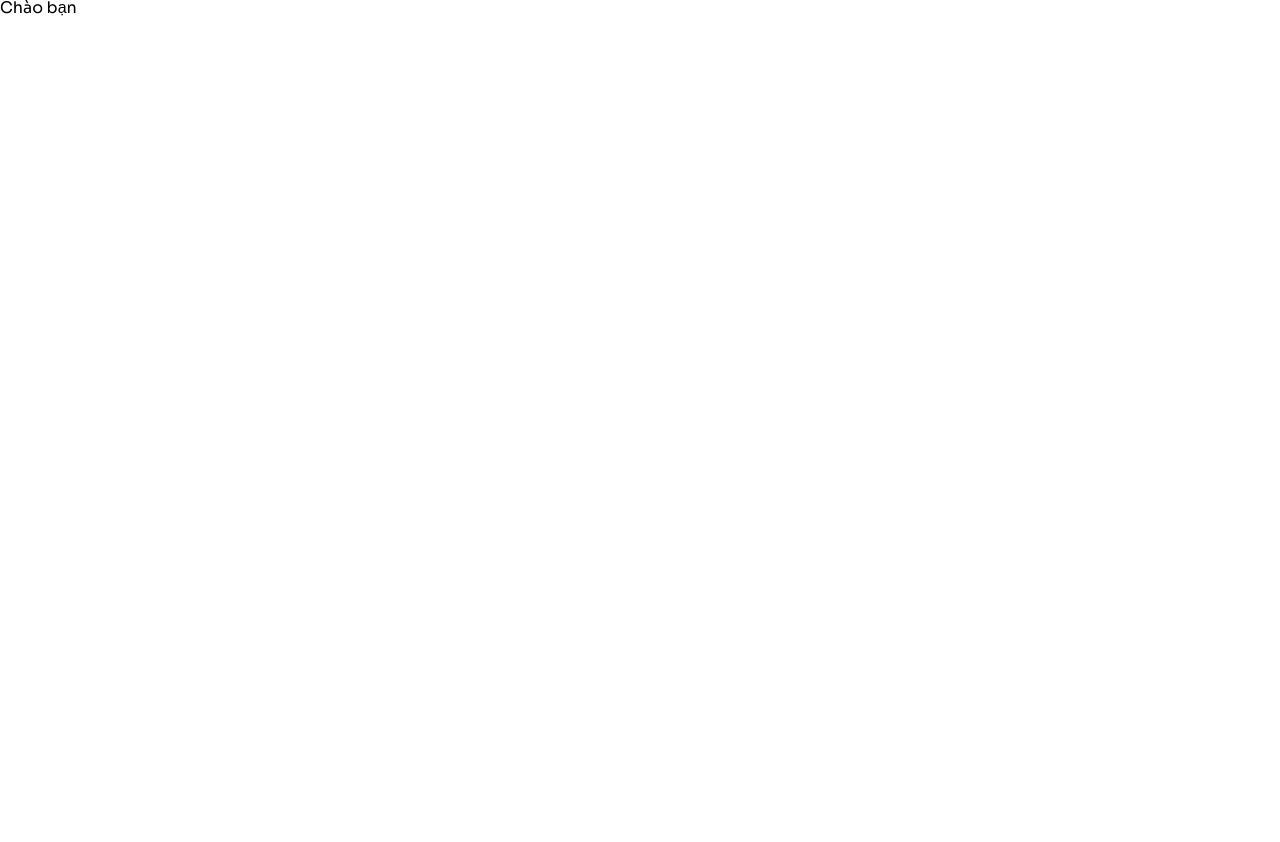
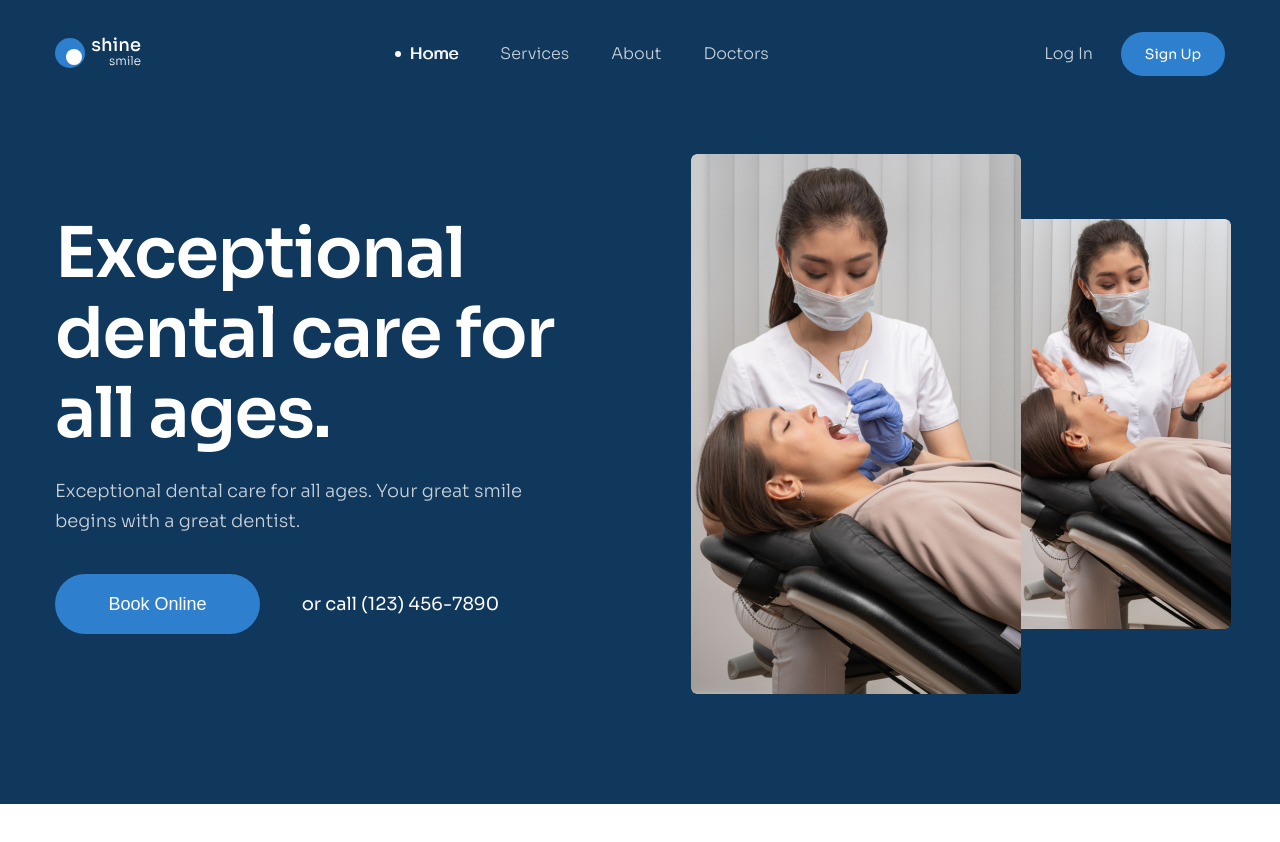
Before and after one commit to mycvlnn/dental-care-landing-page, a plain HTML site: page index.html in a window 1280 px wide. Shown: the top 842 px of the page. Before the commit the page ends 800 px from the top, so only its background shows below. Drawn offline with Linux system fonts and the light colour scheme.

Commit message:
feat: header, hero

```diff
--- a/assets/css/styles.css
+++ b/assets/css/styles.css
@@ -3,6 +3,7 @@
 }
 
 :root {
+    --width-container: 1170px;
     --primary-color: #2e80ce;
     --secondary: #10375c;
     --text-desc: #575f66;
@@ -19,6 +20,8 @@ body {
     font-family: Sora, sans-serif;
 }
 
+/*  ======================== Common ========================  */
+
 .line-number {
     display: -webkit-box;
     -webkit-line-clamp: var(--line-clamp, 2);
@@ -34,3 +37,158 @@ body {
 .line-clamp-3 {
     --line-clamp: 1;
 }
+
+a {
+    text-decoration: none;
+}
+
+.container {
+    width: var(--width-container);
+    max-width: calc(100% - 40px);
+    margin-left: auto;
+    margin-right: auto;
+}
+
+.btn {
+    display: inline-block;
+    text-align: center;
+    min-width: 205px;
+    font-weight: 400;
+    font-size: 1.8rem;
+    line-height: 60px;
+    padding: 0 20px;
+    color: #fff;
+    background: var(--primary-color);
+    border-radius: 999px;
+    cursor: pointer;
+    border: none;
+}
+
+.row-center {
+    display: flex;
+    align-items: center;
+}
+
+/* ======================== End Common ======================== */
+
+/* ======================== Header ======================== */
+
+.header {
+    padding-top: 30px;
+    padding-bottom: 15px;
+    background-color: var(--secondary);
+}
+
+.header .container {
+    justify-content: space-between;
+}
+
+.header--fixed {
+    position: sticky;
+    top: -15px;
+    left: 0;
+    right: 0;
+    z-index: 1;
+}
+
+/* ======================== Navbar ======================== */
+
+.navbar__list {
+    display: flex;
+    align-items: center;
+}
+
+.authen__login,
+.navbar__link {
+    font-weight: 300;
+    line-height: 1.75;
+    color: var(--text-header);
+    padding: 10px 21px;
+}
+
+.navbar__item.active .navbar__link {
+    color: #fff;
+    text-shadow: 1px 0 0 currentColor;
+    display: flex;
+    align-items: center;
+    transition: all linear 0.3s;
+}
+
+.navbar__item.active .navbar__link::before {
+    content: "";
+    width: 6px;
+    height: 6px;
+    border-radius: 999px;
+    background-color: #fff;
+    margin-right: 8px;
+}
+
+.navbar__item:hover .navbar__link {
+    color: #fff;
+    text-shadow: 1px 0 0 currentColor;
+}
+
+/* ======================== Authen ======================== */
+
+.authen .authen__signup {
+    line-height: 44px;
+    min-width: 104px;
+    font-size: 1.4rem;
+    margin-left: 7px;
+}
+
+/* ======================== Hero ======================== */
+
+.hero {
+    padding: 61px 0 110px;
+    background-color: var(--secondary);
+}
+
+.hero__info {
+    flex: 1;
+    padding-right: 113px;
+}
+
+.hero__heading {
+    font-weight: 600;
+    font-size: 7rem;
+    line-height: 1.14;
+    letter-spacing: -0.02em;
+    color: #fff;
+}
+
+.hero__desc {
+    margin-top: 22px;
+    font-weight: 300;
+    font-size: 1.8rem;
+    line-height: 1.67;
+    color: var(--text-header);
+}
+
+.hero__cta {
+    margin-top: 38px;
+}
+
+.hero__phone {
+    margin-left: 38px;
+    font-weight: 400;
+    font-size: 1.8rem;
+    line-height: 1.67;
+    color: #ffffff;
+}
+
+.hero__media {
+    width: 534px;
+}
+
+.hero__img:first-child {
+    width: 330px;
+    height: 540px;
+    border-radius: 6px;
+}
+
+.hero__img:last-child {
+    width: 210px;
+    height: 410px;
+    border-radius: 0px 6px 6px 0px;
+}
--- a/index.html
+++ b/index.html
@@ -58,7 +58,74 @@
 
         <!--  -->
     </head>
-    <body>
-        <h1>Chào bạn</h1>
+    <body style="height: 4000px">
+        <!-- Header -->
+        <header class="header header--fixed">
+            <div class="container row-center">
+                <!-- Logo -->
+                <a href="#" class="logo">
+                    <img src="./assets/icons/logo.svg" alt="shine smile" />
+                </a>
+                <!-- Navbar -->
+                <nav class="navbar">
+                    <ul class="navbar__list">
+                        <li class="navbar__item active">
+                            <a href="#!" class="navbar__link">Home</a>
+                        </li>
+                        <li class="navbar__item">
+                            <a href="#!" class="navbar__link">Services</a>
+                        </li>
+                        <li class="navbar__item">
+                            <a href="#!" class="navbar__link">About</a>
+                        </li>
+                        <li class="navbar__item">
+                            <a href="#!" class="navbar__link">Doctors</a>
+                        </li>
+                    </ul>
+                </nav>
+                <!-- authentication -->
+                <div class="authen row-center">
+                    <a href="#!" class="authen__login">Log In</a>
+                    <a href="#!" class="btn authen__signup">Sign Up</a>
+                </div>
+            </div>
+        </header>
+
+        <!-- Header hero -->
+        <section class="hero">
+            <div class="container row-center">
+                <div class="hero__info">
+                    <h1 class="hero__heading">Exceptional dental care for all ages.</h1>
+                    <p class="hero__desc">
+                        Exceptional dental care for all ages. Your great smile begins with a great
+                        dentist.
+                    </p>
+                    <div class="hero__cta row">
+                        <button class="btn hero__btn">Book Online</button>
+                        <a href="tel:+(123) 456-7890" class="hero__phone">or call (123) 456-7890</a>
+                    </div>
+                </div>
+                <div class="hero__media">
+                    <figure class="hero__images row-center">
+                        <img
+                            src="./assets/img/hero-img-1.png"
+                            alt="Exceptional dental care for all ages."
+                            class="hero__img"
+                        />
+                        <img
+                            src="./assets/img/hero-img-2.png"
+                            alt="Exceptional dental care for all ages."
+                            class="hero__img"
+                        />
+                    </figure>
+                </div>
+            </div>
+        </section>
+
+        <!-- Main -->
+        <main></main>
+
+        <!-- Footer -->
+        <footer></footer>
     </body>
 </html>
```
Also changed, not shown: assets/favicon/manifest.json, assets/icons/logo.svg (added), assets/img/hero-img-1.png (added), assets/img/hero-img-2.png (added).
